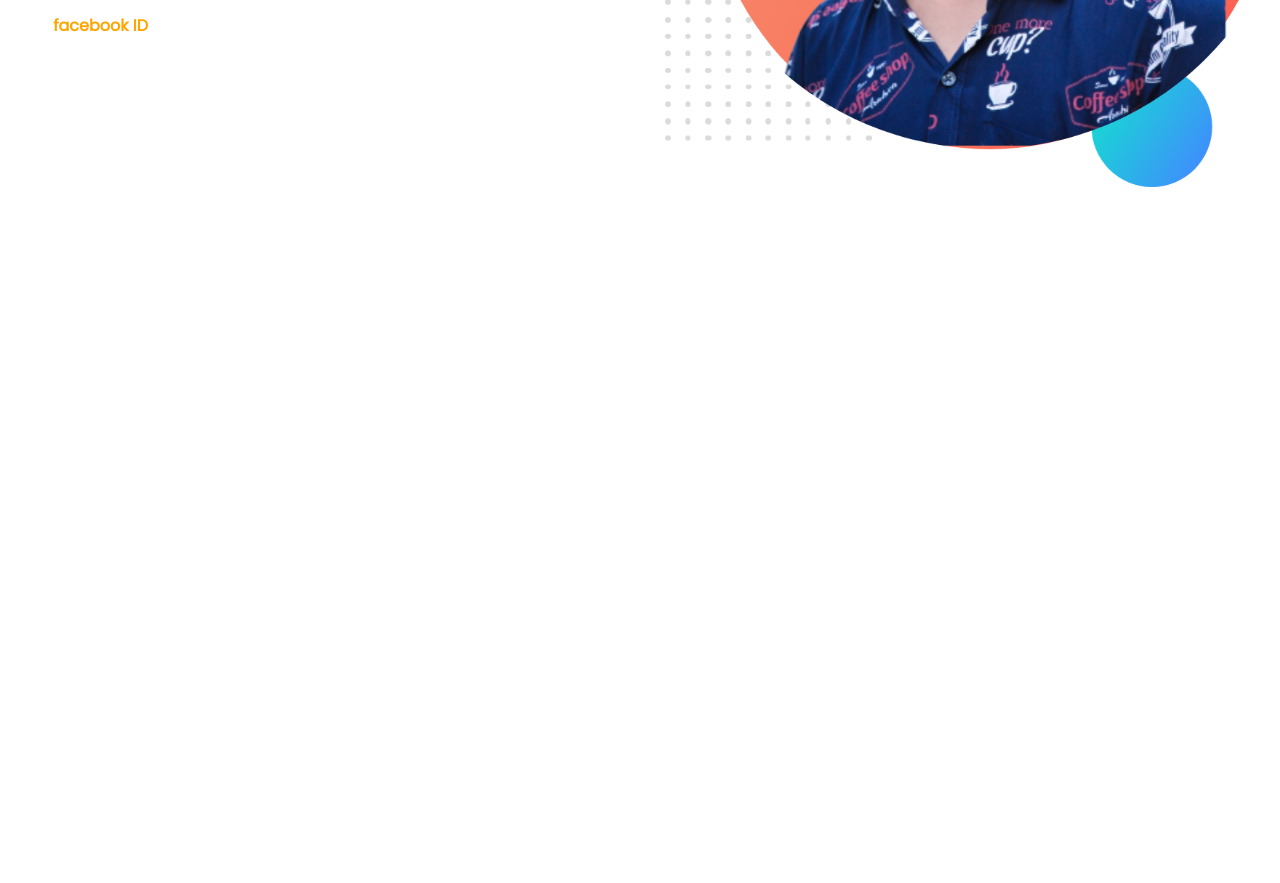
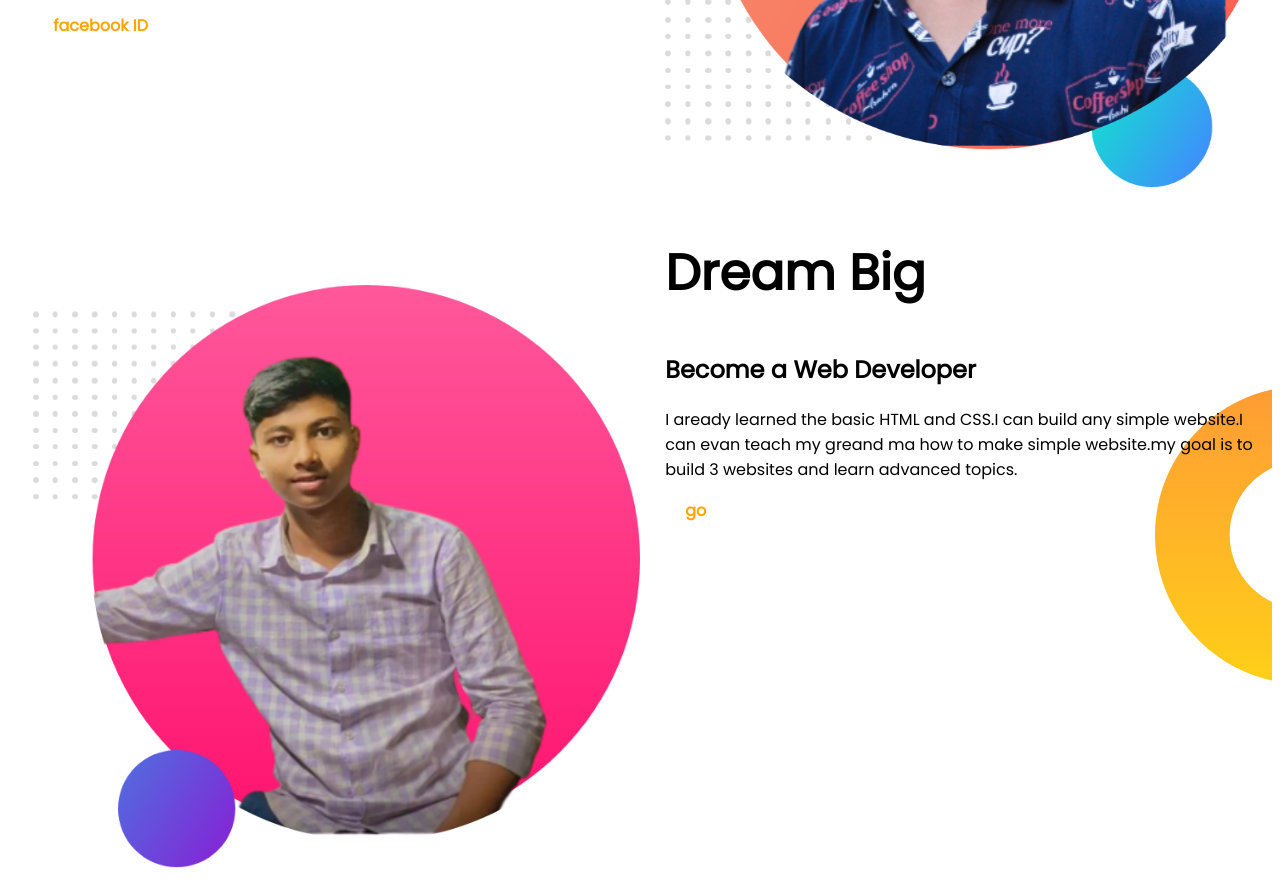
Before and after one commit to tanvirhasan31/developer-portfolio, a plain HTML site: page index.html in a window 1280 px wide. Shown: the part 514-1397 px from the top of the page. Before the commit the page ends 800 px from the top, so only its background shows below. Drawn offline with Linux system fonts and the light colour scheme.

Commit message:
dream added

```diff
--- a/index.html
+++ b/index.html
@@ -24,6 +24,17 @@
         </div>
     <div class="half-width"><img src="my-bg.png" alt="loading....."></div>
     </section>
+    <section class="dream-big">
+        <div class="half-width">
+        <img src="my-bg2 (1).png" alt="">
+        </div>
+        <div class="half-width">
+            <h1>Dream Big</h1>
+            <h2>Become a Web Developer</h2>
+            <p>I aready learned the basic HTML and CSS.I can build any simple website.I can evan teach my greand ma how to make simple website.my goal is to build 3 websites and learn advanced topics.</p>
+            <a class="link-button" target="_blank" href="">go</a>
+        </div>
+    </section>
 
 </body>
 </html>
--- a/style.css
+++ b/style.css
@@ -28,3 +28,8 @@ section{
     border-radius: 5%;
     background-image: linear-gradient(orange tomato);
 }
+.dream-big{
+    background-image: url(dream-bg.png);
+    background-repeat: no-repeat;
+    background-position: right;
+}
```
Also changed, not shown: dream-bg.png (added), my-bg2 (1).png (added).
